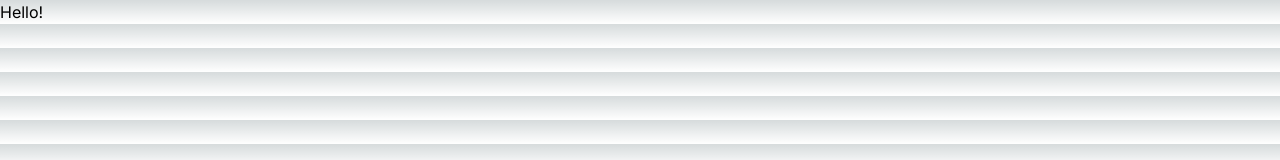
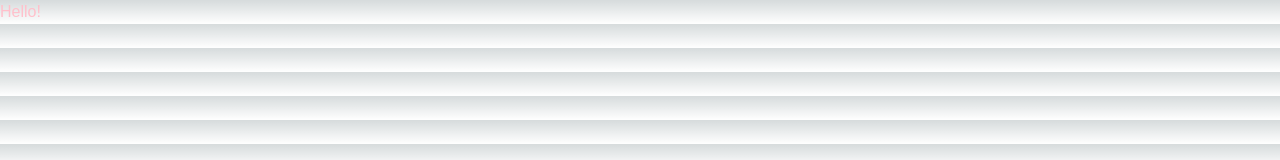
Before and after one commit to ScarlettLarder/Portfoliostuff, a Next.js app: page / in a window 1280 px wide. Shown: the top 160 px of the page. Built offline with nearby package versions, Linux system fonts and the light colour scheme.

Commit message:
tried to impliment the fonts but changerd approch

```diff
--- a/src/app/globals.css
+++ b/src/app/globals.css
@@ -7,6 +7,8 @@
   --background-start-rgb: 214, 219, 220;
   --background-end-rgb: 255, 255, 255;
 }
+
+
 
 @media (prefers-color-scheme: dark) {
   :root {
@@ -25,3 +27,10 @@ body {
     )
     rgb(var(--background-start-rgb));
 }
+
+h1 {
+   color: pink;
+   font-family: "coquette", sans-serif;
+   font-weight: 400;
+   font-style: normal;
+}
```
